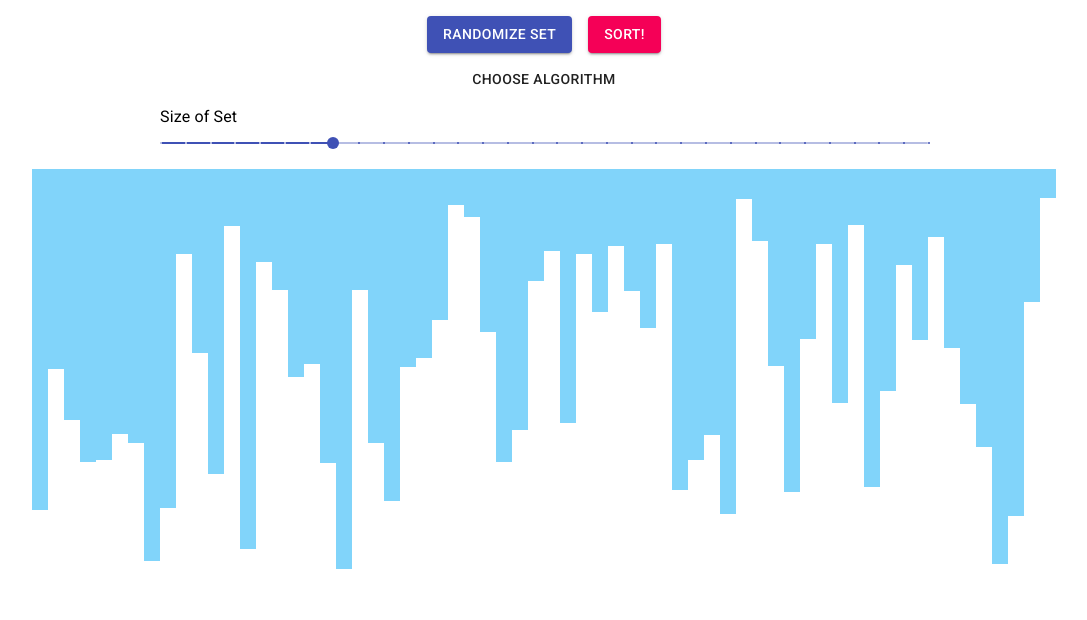
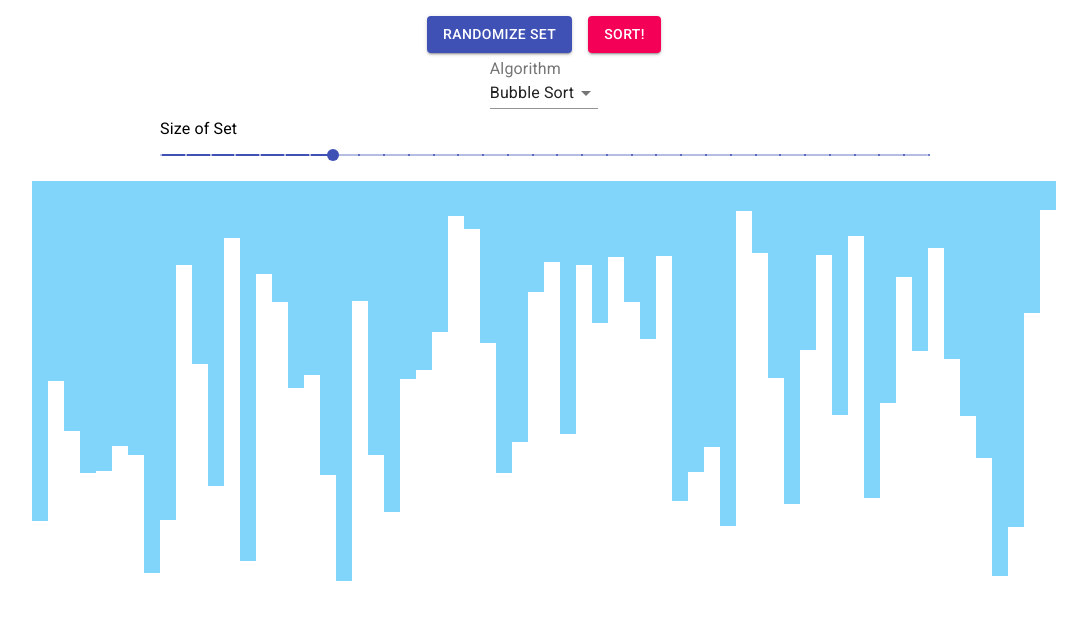
Before and after one commit to z-haopeng/sorting-visualizer, a React (Create React App) app: page / in a window 1280 px wide. Shown: the top 620 px of the page, without its empty margins (96-1183 px from the left). Built offline with nearby package versions, Linux system fonts and the light colour scheme.

Commit message:
Change algorithm selection from Drawer to Select

```diff
--- a/src/App.js
+++ b/src/App.js
@@ -1,6 +1,5 @@
 import React from 'react';
 import Graph from './Visualizer/Graph';
-import './App.css';
 
 function App() {
   return (
--- a/src/Visualizer/Graph.jsx
+++ b/src/Visualizer/Graph.jsx
@@ -3,12 +3,18 @@ import Button from '@material-ui/core/Button';
 import Box from '@material-ui/core/Box';
 import Slider from '@material-ui/core/Slider';
 import Typography from '@material-ui/core/Typography';
-import Drawer from '@material-ui/core/Drawer'
+import Select from '@material-ui/core/Select';
+import MenuItem from '@material-ui/core/MenuItem';
+import InputLabel from '@material-ui/core/InputLabel';
 
 import './Graph.css'
 
 
 const BAR_COLOR = '#81d4fa';
+
+const BUBBLE_SORT = 0;
+const INSERTION_SORT = 1;
+const MERGE_SORT = 2;
 
 export default class Graph extends React.Component {
     constructor(props) {
@@ -30,17 +36,16 @@ export default class Graph extends React.Component {
                             <Button variant='contained' color='secondary'>Sort!</Button>
                         </Box>
                     </Box>
-                    <Box justifyContent='center'>
-                        <Button onClick={(event) => this.toggleDrawer(event, true)}>Choose Algorithm</Button>
-                        <Drawer open={this.state.drawerOpen} onClose={(event) => this.toggleDrawer(event, false)}>
-                            <Box width={250} display='flex' flexDirection='column'
-                            onClick={(event) => this.toggleDrawer(event, false)}
-                            onKeyDown={(event) => this.toggleDrawer(event, false)}>
-                                <Button>Bubble Sort</Button>
-                                <Button>Insertion Sort</Button>
-                                <Button>Merge Sort</Button>
-                            </Box>
-                        </Drawer>
+                    <Box mx='auto' justifyContent='center'>
+                        <InputLabel id='algorithmLabel'>Algorithm</InputLabel>
+                        <Select
+                            labelId='algorithmLabel'
+                            defaultValue={BUBBLE_SORT}
+                        >
+                            <MenuItem value={BUBBLE_SORT}>Bubble Sort</MenuItem>
+                            <MenuItem value={INSERTION_SORT}>Insertion Sort</MenuItem>
+                            <MenuItem value={MERGE_SORT}>Merge Sort</MenuItem>
+                        </Select>
                     </Box>
                     {/*Slider to control how many numbers to sort*/}
                     <Box className='numberSlider' mx='auto' m={1}>
@@ -73,14 +78,6 @@ export default class Graph extends React.Component {
         this.resetArray();
     }
 
-    toggleDrawer(event, open) {
-        if (event.type === 'keydown' && (event.key === 'Tab' || event.key === 'Shift')) {
-            return;
-        }
-
-        this.setState({drawerOpen: open});
-    }
-
     resetArray() {
         const array = [];
         for(let i = 0; i < this.state.numRows; i++)
```
